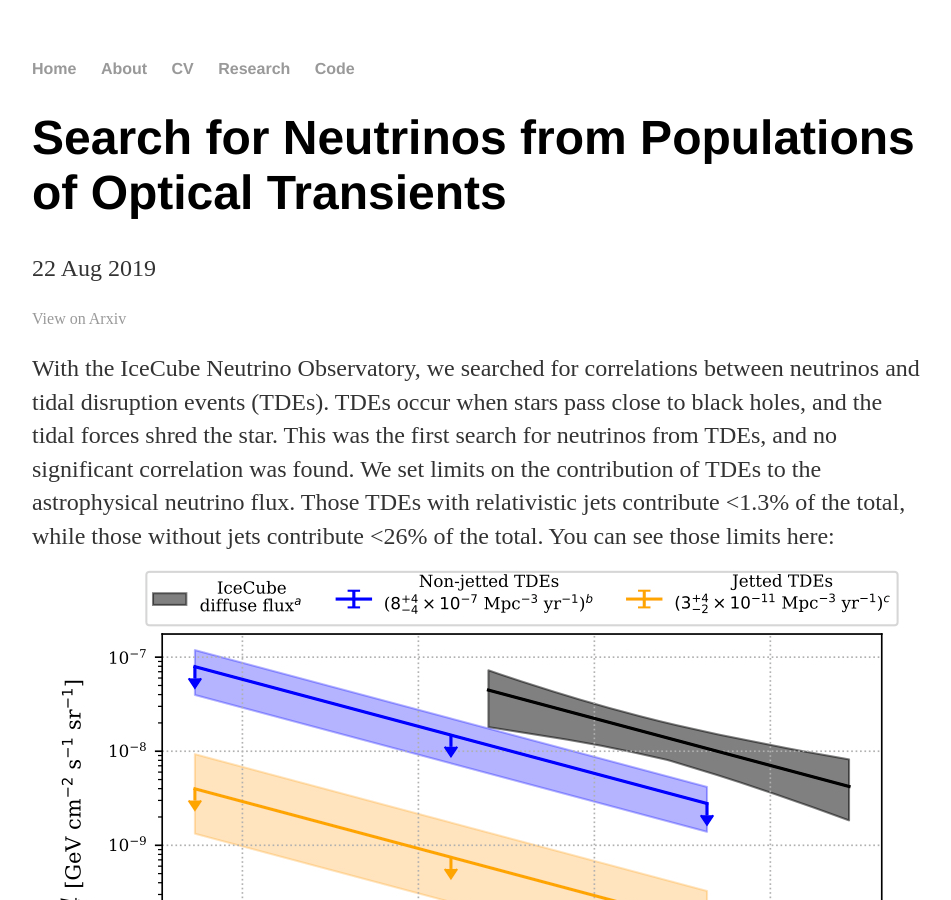
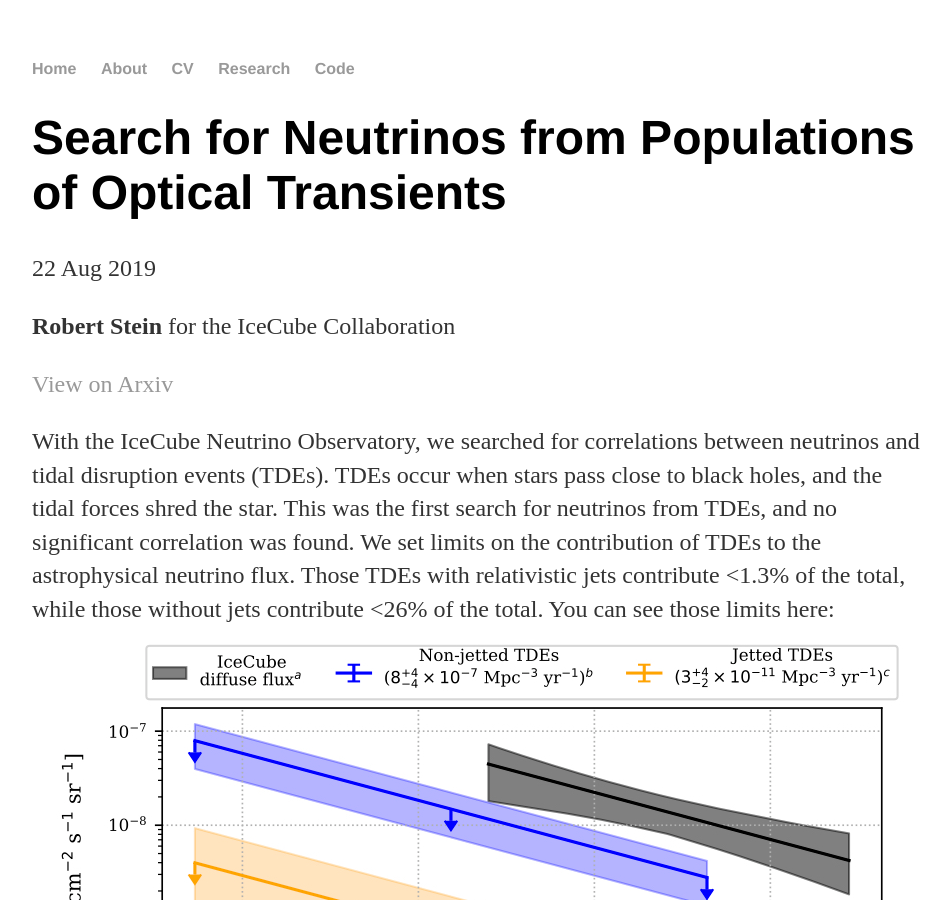
Before and after one commit to robertdstein/robertdstein.github.io, a Jekyll site: the page built from _posts/2019-08-22-population.md, in a window 1280 px wide and 900 px high. Shown: the whole window, without its empty margins (160-1111 px from the left). Built offline with Jekyll 4.4.1, drawn with Linux system fonts in a browser that asks for light colours.

Commit message:
Add author.

```diff
--- a/_layouts/post.html
+++ b/_layouts/post.html
@@ -3,7 +3,8 @@
 ---
 <h1>{{ page.title }}</h1>
 <p class="meta">{{ page.date | date_to_string }}</p>
-<a href={ page.arxiv } target="_blank">View on Arxiv</a>
+<p class="meta">{{page.author}}</p>
+<p class="meta"><a href={{ page.arxiv }} target="_blank">View on Arxiv</a></p>
 <div class="post">
   {{ content }}
 </div>
--- a/_posts/2019-08-22-population.md
+++ b/_posts/2019-08-22-population.md
@@ -1,10 +1,10 @@
 ---
 layout: post
 title: "Search for Neutrinos from Populations of Optical Transients"
+author: "<b>Robert Stein</b> for the IceCube Collaboration"
 date: 2019-08-22
-arxiv: "https://arxiv.org/abs/1908.08547"
+link: "https://arxiv.org/abs/1908.08547"
 ---
-
 With the IceCube Neutrino Observatory, we searched for correlations between neutrinos and tidal disruption events (TDEs).
 TDEs occur when stars pass close to black holes, and the tidal forces shred the star.
 This was the first search for neutrinos from TDEs, and no significant correlation was found. We set limits on the contribution of TDEs to the astrophysical neutrino flux.
```
